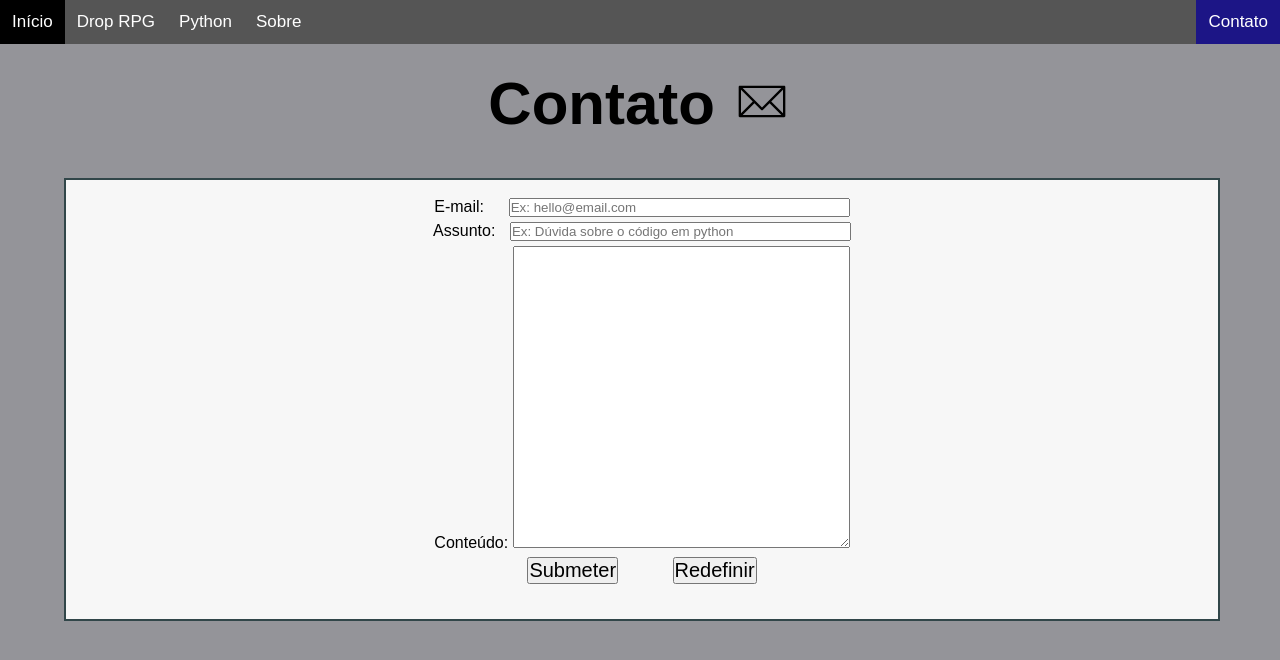
After one commit to VGirotto/vgirotto-site, a PHP site: page /pages/contato.php in a window 1280 px wide. The commit adds this page. Shown: the top 660 px of the page. Run offline with PHP 8.4, Linux system fonts and the light colour scheme.

Commit message:
Contact page

```diff
--- a/index.php
+++ b/index.php
@@ -26,6 +26,7 @@
                 </div>
             </div>
             <a href="pages/sobre.php"> Sobre</a>
+            <a href="pages/contato.php" style="float: right"> Contato</a>
         </div>
     </div>
 
--- /dev/null
+++ b/pages/contato.php
@@ -0,0 +1,71 @@
+<!DOCTYPE html>
+<head>
+  <meta charset="UTF-8" />
+  <meta name="viewport" content="width=device-width, initial-scale=1.0">
+  <title>Vinicius Girotto - Sobre</title>
+  <link rel="stylesheet" type="text/css" href="../styles/contact.css" />
+
+</head>
+<body>
+
+    <div class="container" >
+        <div class="navbar">
+            <a href="../index.php"> Início</a>
+            <div class="dropdown">
+                <button class="dropbtn">Drop RPG</button>
+                <div class="dropdown-content">
+                    <a href="droprpg.php">Game</a>
+                    <a href="drop_enemies.php">Enemies</a>
+                    <a href="drop_items.php">Items</a>
+                </div>
+            </div>
+            <div class="dropdown">
+                <button class="dropbtn">Python</button>
+                <div class="dropdown-content">
+                    <a href="python1.php">Estudo 1</a>
+                </div>
+            </div>
+            <a href="sobre.php"> Sobre</a>
+            <a class="active" href="contato.php" style="float: right"> Contato</a>
+        </div>
+    </div>
+
+
+    <!--Título-->
+    <div class="content1">
+        <div>
+            <h1>Contato <svg class="svg-icon1" viewBox="0 0 20 15">
+							<path d="M17.388,4.751H2.613c-0.213,0-0.389,0.175-0.389,0.389v9.72c0,0.216,0.175,0.389,0.389,0.389h14.775c0.214,0,0.389-0.173,0.389-0.389v-9.72C17.776,4.926,17.602,4.751,17.388,4.751 M16.448,5.53L10,11.984L3.552,5.53H16.448zM3.002,6.081l3.921,3.925l-3.921,3.925V6.081z M3.56,14.471l3.914-3.916l2.253,2.253c0.153,0.153,0.395,0.153,0.548,0l2.253-2.253l3.913,3.916H3.56z M16.999,13.931l-3.921-3.925l3.921-3.925V13.931z"></path>
+						</svg></h1>
+        </div>
+    </div>
+
+
+    <div class="content2">
+        <div id="main">
+            <form action="" method="post">
+                <p>
+                    <label for="email" style="margin-right:2%"> E-mail: </label>
+                    <input id="email" name="email" required="required" type="email" placeholder="Ex: hello@email.com" size="40"/> <br />
+                </p>
+
+                <p>
+                    <label for="assunto" style="margin-right:1%">Assunto:</label>
+                    <input id="assunto" name="assunto" required="required" type="text" placeholder="Ex: Dúvida sobre o código em python" size="40"/> <br />
+                </p>
+
+                <p>
+                    <label for="conteudo">Conteúdo:</label>
+                    <textarea id="conteudo" name="conteudo" required="required" rows="20" cols="40"> </textarea><br />
+                </p>
+
+                <p>
+                    <input type="submit" value="Submeter" style="font-size:20px">
+                    <input type="reset" value="Redefinir" style="font-size:20px; margin-left: 50px">
+                </p>
+            </form>
+        </div>
+
+    </div>
+</body>
+</html>
--- a/pages/drop_enemies.php
+++ b/pages/drop_enemies.php
@@ -26,6 +26,7 @@
                 </div>
             </div>
             <a href="sobre.php"> Sobre</a>
+            <a href="contato.php" style="float: right"> Contato</a>
         </div>
     </div>
 
--- a/pages/drop_items.php
+++ b/pages/drop_items.php
@@ -26,6 +26,7 @@
                 </div>
             </div>
             <a href="sobre.php"> Sobre</a>
+            <a href="contato.php" style="float: right"> Contato</a>
         </div>
     </div>
 
--- a/pages/droprpg.php
+++ b/pages/droprpg.php
@@ -26,6 +26,7 @@
                 </div>
             </div>
             <a href="sobre.php"> Sobre</a>
+            <a href="contato.php" style="float: right"> Contato</a>
         </div>
     </div>
 
--- a/pages/python1.php
+++ b/pages/python1.php
@@ -26,6 +26,7 @@
                 </div>
             </div>
             <a href="sobre.php"> Sobre</a>
+            <a href="contato.php" style="float: right"> Contato</a>
         </div>
     </div>
 
--- a/pages/sobre.php
+++ b/pages/sobre.php
@@ -26,6 +26,7 @@
                 </div>
             </div>
             <a class="active" href="sobre.php"> Sobre</a>
+            <a href="contato.php" style="float: right"> Contato</a>
         </div>
     </div>
 
--- /dev/null
+++ b/styles/contact.css
@@ -0,0 +1,161 @@
+/* CSS reset */
+*, *:before, *:after {
+    margin:0;
+    padding:0;
+    font-family: Arial,sans-serif;
+  }
+
+
+  body {
+    background: #949499;
+  }
+
+.content1{
+    width: 100%;
+    margin-top: 20px;
+    position: relative;
+    text-align: center;
+    font-size: 30px;
+}
+
+.content2{
+    width: 90%;
+    margin-top: 40px;
+    margin-left: 5%;
+    position: absolute;
+    text-align: center;
+}
+
+#main{
+    position: absolute;
+    top: 0px;
+    width: 88%;
+    padding: 18px 6% 30px 6%;
+    margin: 0px 0px 35px 0px;
+    background: #f7f7f7;
+    border: 2px solid rgba(0, 27, 31, 0.8);
+  }
+
+  /* Style the navigation bar */
+.navbar {
+    width: 100%;
+    background-color: #555;
+    overflow: auto;
+  }
+
+  /* Navbar links */
+  .navbar a {
+    float: left;
+    text-align: center;
+    padding: 12px;
+    color: white;
+    text-decoration: none;
+    font-size: 17px;
+  }
+
+  /* The dropdown container */
+  .dropdown {
+    float: left;
+    overflow: hidden;
+  }
+
+  /* Dropdown button */
+  .dropdown .dropbtn {
+    font-size: 17px;
+    border: none;
+    outline: none;
+    color: white;
+    padding: 12px;
+    background-color: inherit;
+    font-family: inherit; /* Important for vertical align on mobile phones */
+    margin: 0; /* Important for vertical align on mobile phones */
+  }
+
+  /* Add a red background color to navbar links on hover */
+  .navbar a:hover, .dropdown:hover .dropbtn {
+    background-color: rgb(0, 0, 0);
+  }
+
+  /* Dropdown content (hidden by default) */
+  .dropdown-content {
+    display: none;
+    position: absolute;
+    background-color: #555;
+    min-width: 160px;
+    box-shadow: 0px 8px 16px 0px rgba(0,0,0,0.2);
+    z-index: 1;
+  }
+
+  /* Links inside the dropdown */
+  .dropdown-content a {
+    float: none;
+    color: white;
+    padding: 12px 16px;
+    text-decoration: none;
+    display: block;
+    text-align: left;
+  }
+
+  /* Add a grey background color to dropdown links on hover */
+  .dropdown-content a:hover {
+    background-color: black;
+  }
+
+  /* Show the dropdown menu on hover */
+  .dropdown:hover .dropdown-content {
+    display: block;
+  }
+
+  /* Current/active navbar link */
+  .active {
+    background-color: #1c1586;
+  }
+
+  /* Add responsiveness - will automatically display the navbar vertically instead of horizontally on screens less than 500 pixels */
+  @media screen and (max-width: 500px) {
+    .navbar a {
+      float: none;
+      display: block;
+    }
+  }
+
+
+/* -----
+SVG Icons - svgicons.sparkk.fr
+----- */
+
+.svg-icon {
+  width: 1em;
+  height: 1em;
+}
+
+.svg-icon path,
+.svg-icon polygon,
+.svg-icon rect {
+  fill: #949499;
+}
+
+.svg-icon circle {
+  stroke: #4691f6;
+  stroke-width: 1;
+}
+
+.svg-icon1 {
+  width: 1em;
+  height: 1em;
+}
+
+.svg-icon1 path,
+.svg-icon1 polygon,
+.svg-icon1 rect {
+  fill: #000000;
+}
+
+.svg-icon1 circle {
+  stroke: #4691f6;
+  stroke-width: 1;
+}
+
+p {
+    margin-bottom: 5px;
+}
```
